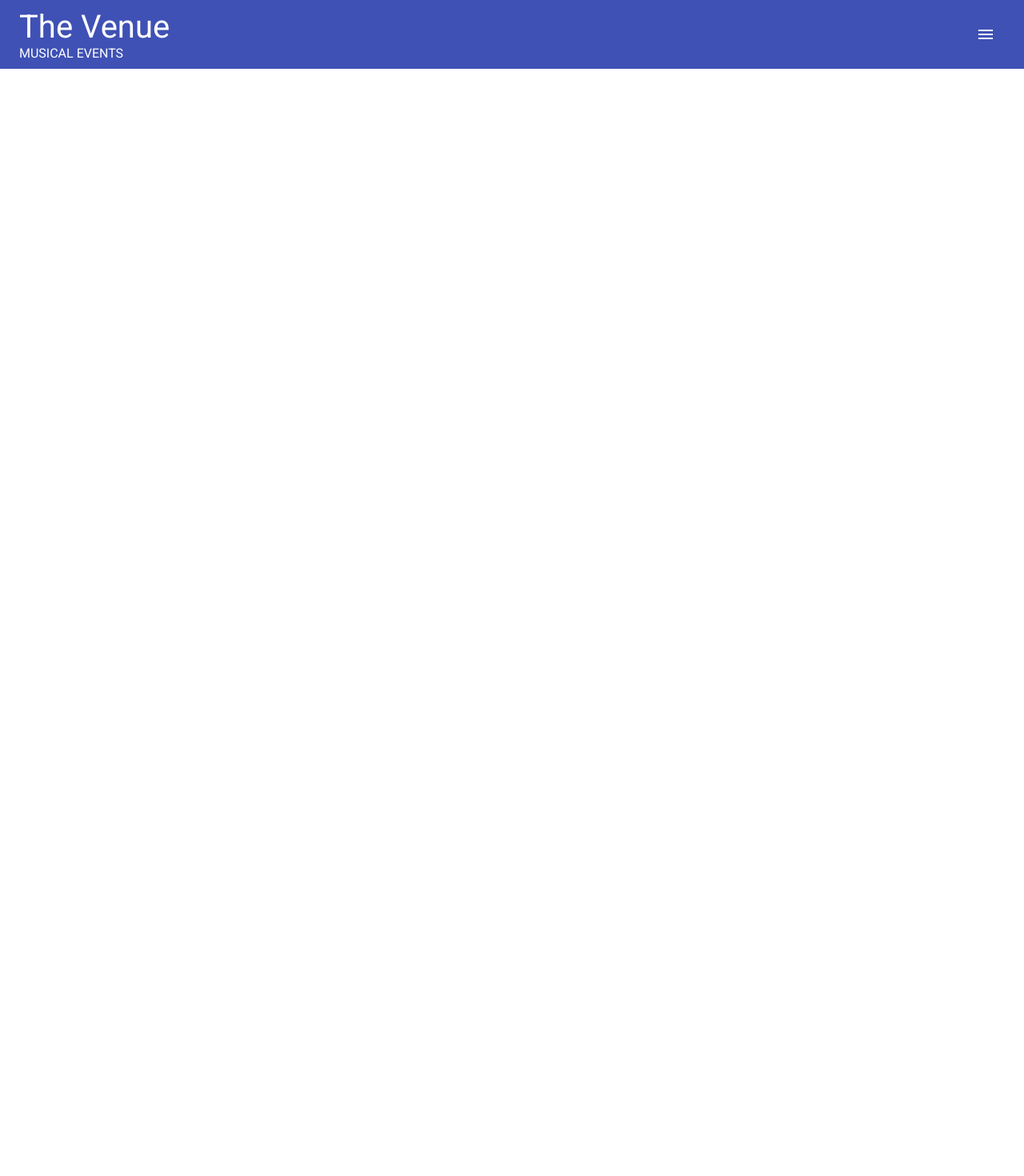
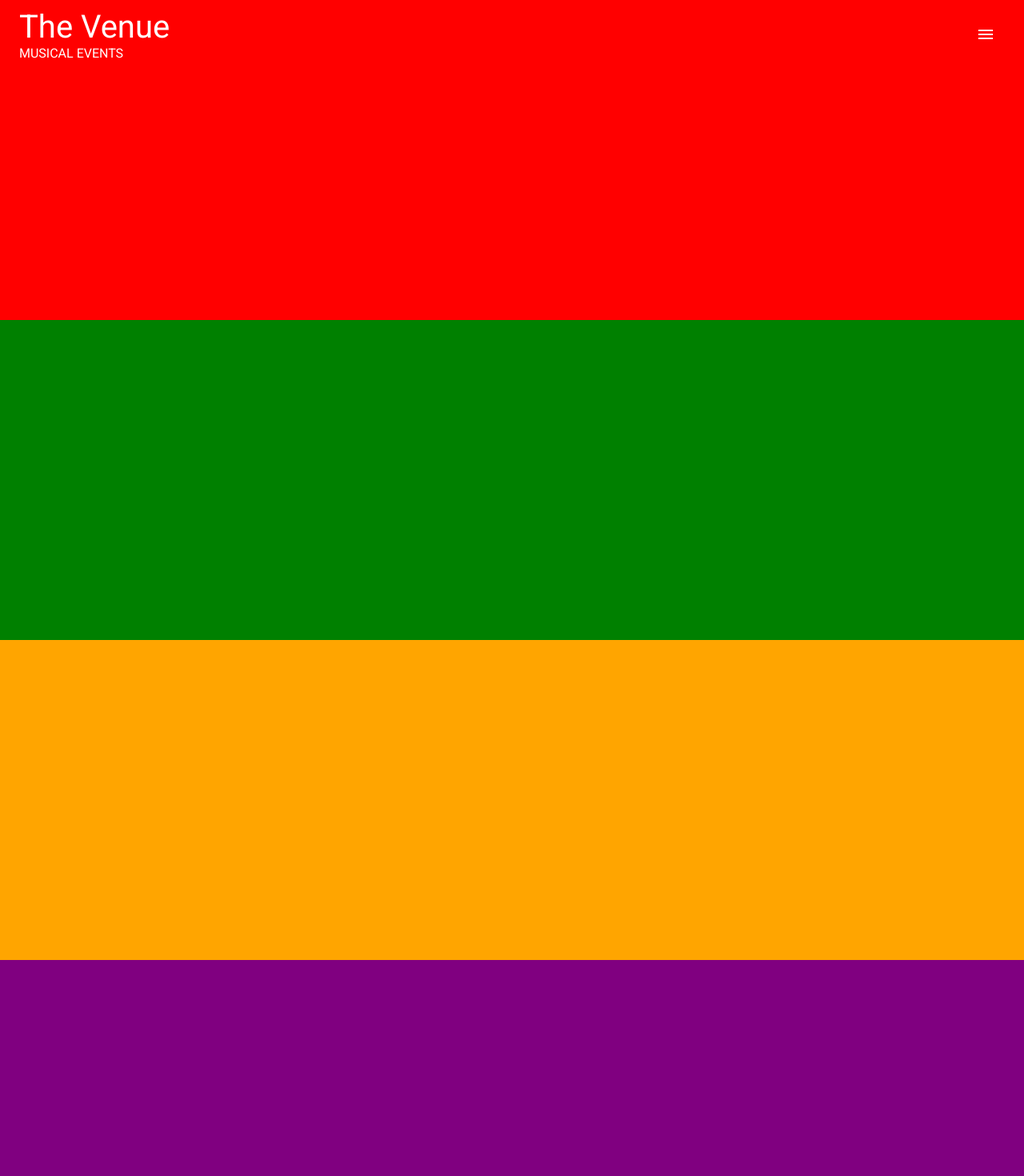
Before and after one commit to frontendprof/react-sahna-app, a React (Create React App) app: page / in a window 1280 px wide. Shown: the top 1470 px of the page at 80% size. Before the commit the page ends 800 px from the top, so only its background shows below. Built offline with nearby package versions, Linux system fonts and the light colour scheme.

Commit message:
visible/invisible upon scroll

```diff
--- a/src/App.js
+++ b/src/App.js
@@ -11,6 +11,12 @@ const App=() =>{
     <div>
 
       <Header />
+
+      <div style={{ backgroundColor:"red",height:"400px" }}></div>
+      <div style={{ backgroundColor:"green",height:"400px" }}></div>
+      <div style={{ backgroundColor:"orange",height:"400px" }}></div>
+      <div style={{ backgroundColor:"purple",height:"400px" }}></div>
+      <div style={{ backgroundColor:"grey",height:"400px" }}></div>
     </div>
   );
 }
--- a/src/components/HeaderFooter/Header.js
+++ b/src/components/HeaderFooter/Header.js
@@ -10,17 +10,39 @@ import SideDrawer from './SideDrawer';
 
 const Header = () => {
 
-    const[sideDrawer,setSideDrawer]=useState(false)
+    const[drawerOpen,setDrawerOpen]=useState(false)
+    const [headerShow,setHeaderShow] =useState(false);
 
 
-    const toggleDrawer=value=>{
-        setSideDrawer(value)
+
+
+    const handleScroll = () => {
+        if(window.scrollY > 0) {
+            setHeaderShow(true)
+        } else {
+            setHeaderShow(false)
+        }
     }
+
+
+    const toggleDrawer = (value) => {
+        setDrawerOpen(value)
+    }
+
+    useEffect(()=>{
+        window.addEventListener('scroll', handleScroll)
+    },[])
+
+
 
     return (
         <AppBar
             position="fixed"
-            style={{ backgroundColor:"f2f2f2",boxShadow:"none",padding:"10px 0" }}
+            style={{
+                backgroundColor: headerShow ? '#2f2f2f': 'transparent',
+                boxShadow:"none",
+                padding:"10px 0"
+            }}
         >
 
             <Toolbar>
@@ -29,11 +51,12 @@ const Header = () => {
                     <div className="header_logo_title">Musical Events</div>
                 </div>
 
-                <IconButton aria-label="Menu" color="inherit">
-                    <MenuIcon onClick={()=>toggleDrawer(true)}/>
+                <IconButton aria-label="Menu" color="inherit" onClick={()=>toggleDrawer(true)}
+                >
+                    <MenuIcon />
                 </IconButton>
 
-                <SideDrawer open={sideDrawer} onClose={(value)=>toggleDrawer(value)}/>
+                <SideDrawer open={drawerOpen} onClose={(value)=>toggleDrawer(value)}/>
             </Toolbar>
 
         </AppBar>
--- a/src/components/HeaderFooter/SideDrawer.js
+++ b/src/components/HeaderFooter/SideDrawer.js
@@ -19,7 +19,7 @@ const SideDrawer = ({open,onClose}) => {
 
     const renderItem=item=>{
        return(
-            <ListItem button onClick={()=>alert(item.where)} key={item.where}>
+            <ListItem key={item.where} onClick={()=>alert(item.where)} >
                 {item.value}
             </ListItem>
        )
--- a/src/index.js
+++ b/src/index.js
@@ -7,13 +7,7 @@ import App from './App';
 
 
 
-
-
-
-
 ReactDOM.render(
-  <React.StrictMode>
-    <App />
-  </React.StrictMode>,
+    <App />,
   document.getElementById('root')
 );
```
Also changed, not shown: 1 other file (tests, documents, lock files or other folders).
